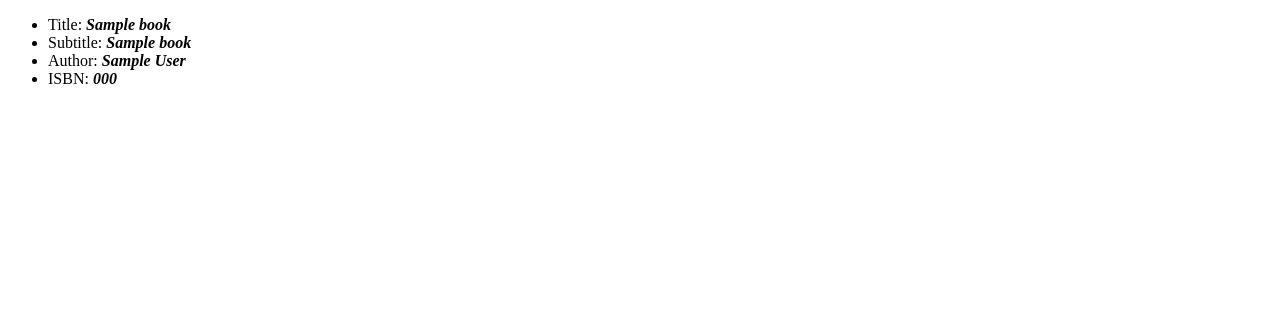
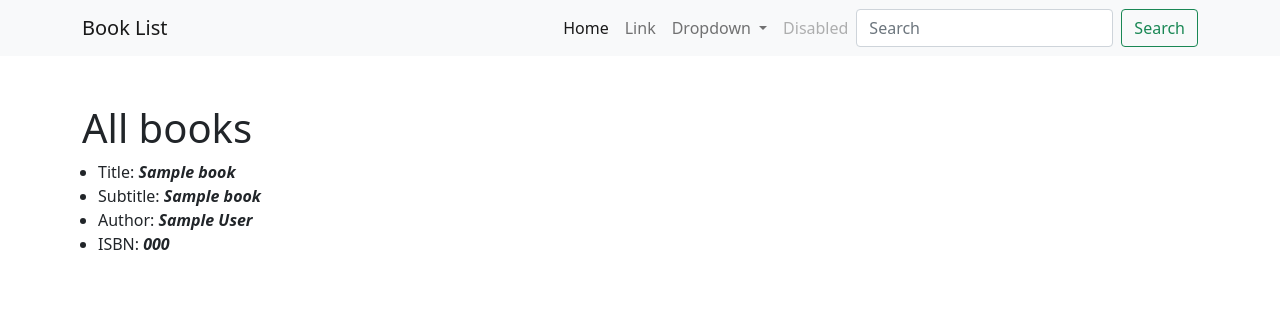
Before and after one commit to paulnyabaro/djangoAPI, a Django app: page / in a window 1280 px wide. Shown: the top 319 px of the page. Run offline with Django 4.2, Linux system fonts and the light colour scheme; tables that the repository leaves empty hold one stand-in row (values such as "Sample post"); parts of the project's set-up code (start-up, migrations or seed data) failed here and were passed over.

Commit message:
Updated book list template

```diff
--- a/templates/_base.html
+++ b/templates/_base.html
@@ -3,9 +3,46 @@
 <head>
     <meta charset="UTF-8">
     <meta name="viewport" content="width=device-width, initial-scale=1.0">
+    <link href="https://cdn.jsdelivr.net/npm/bootstrap@5.0.2/dist/css/bootstrap.min.css" rel="stylesheet">
     <title>{% block title %}{% endblock %} - Books</title>
 </head>
 <body>
+    <nav class="navbar navbar-expand-lg navbar-light bg-light">
+        <div class="container">
+          <a class="navbar-brand" href="#">Book List</a>
+          <button class="navbar-toggler" type="button" data-bs-toggle="collapse" data-bs-target="#navbarSupportedContent" aria-controls="navbarSupportedContent" aria-expanded="false" aria-label="Toggle navigation">
+            <span class="navbar-toggler-icon"></span>
+          </button>
+          <div class="collapse navbar-collapse" id="navbarSupportedContent">
+            <ul class="navbar-nav ms-auto mb-2 mb-lg-0">
+              <li class="nav-item">
+                <a class="nav-link active" aria-current="page" href="#">Home</a>
+              </li>
+              <li class="nav-item">
+                <a class="nav-link" href="#">Link</a>
+              </li>
+              <li class="nav-item dropdown">
+                <a class="nav-link dropdown-toggle" href="#" id="navbarDropdown" role="button" data-bs-toggle="dropdown" aria-expanded="false">
+                  Dropdown
+                </a>
+                <ul class="dropdown-menu" aria-labelledby="navbarDropdown">
+                  <li><a class="dropdown-item" href="#">Action</a></li>
+                  <li><a class="dropdown-item" href="#">Another action</a></li>
+                  <li><hr class="dropdown-divider"></li>
+                  <li><a class="dropdown-item" href="#">Something else here</a></li>
+                </ul>
+              </li>
+              <li class="nav-item">
+                <a class="nav-link disabled" href="#" tabindex="-1" aria-disabled="true">Disabled</a>
+              </li>
+            </ul>
+            <form class="d-flex">
+              <input class="form-control me-2" type="search" placeholder="Search" aria-label="Search">
+              <button class="btn btn-outline-success" type="submit">Search</button>
+            </form>
+          </div>
+        </div>
+      </nav>
     {% block content %}
     {% endblock %}
 </body>
--- a/templates/book_list.html
+++ b/templates/book_list.html
@@ -2,12 +2,17 @@
 {% block title %}Book List{% endblock %}
 
 {% block content %}
+    <div class="py-4 py-lg-5">
+        <div class="container">
+            <h1>All books</h1>
             {% for book in book_list %}
-    <ul>
+            <ul class="ps-3">
                 <li>Title: <b><i>{{ book.title }}</i></b></li>
                 <li>Subtitle: <b><i>{{ book.subtitle }}</i></b></li>
                 <li>Author: <b><i>{{ book.author }}</i></b></li>
                 <li>ISBN: <b><i>{{ book.isbn }}</i></b></li>
             </ul>
             {% endfor %}
+        </div>
+    </div>
 {% endblock %}
```
Lines whose indentation alone changed are shown as unchanged.
